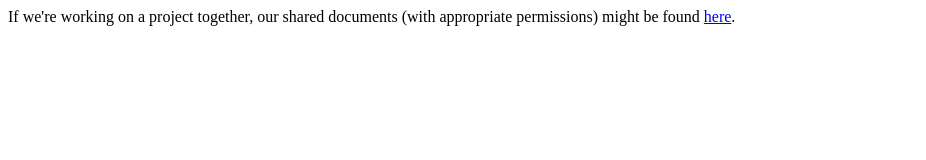
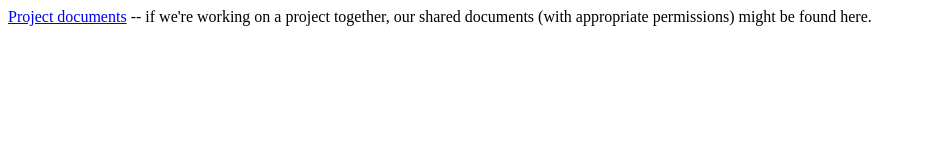
Before and after one commit to dwblair/dwblair.github.io, a plain HTML site: page index.html in a window 1280 px wide. Shown: the whole page, without its empty margins (0-926 px from the left). Drawn offline with Linux system fonts and the light colour scheme.

Commit message:
Update index.html

```diff
--- a/index.html
+++ b/index.html
@@ -3,9 +3,7 @@
 
     <body>
 
-             If we're working on a project together,
-             our shared documents (with appropriate permissions) might be found <a href="https://github.com/dwblair/dwblair.github.io/wiki/Projects">here</a>.<br>
-
-
+             <a href="https://github.com/dwblair/dwblair.github.io/wiki/Projects">Project documents</a> -- if we're working on a project together,
+             our shared documents (with appropriate permissions) might be found here.
     </body>
 </html>
```
